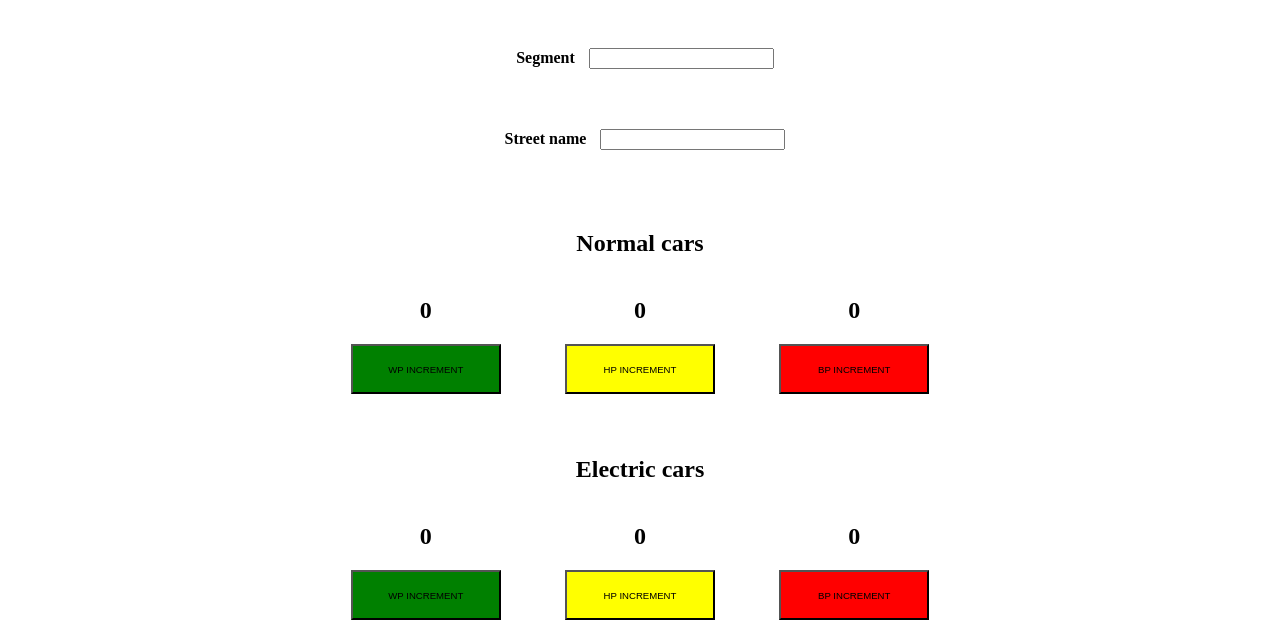
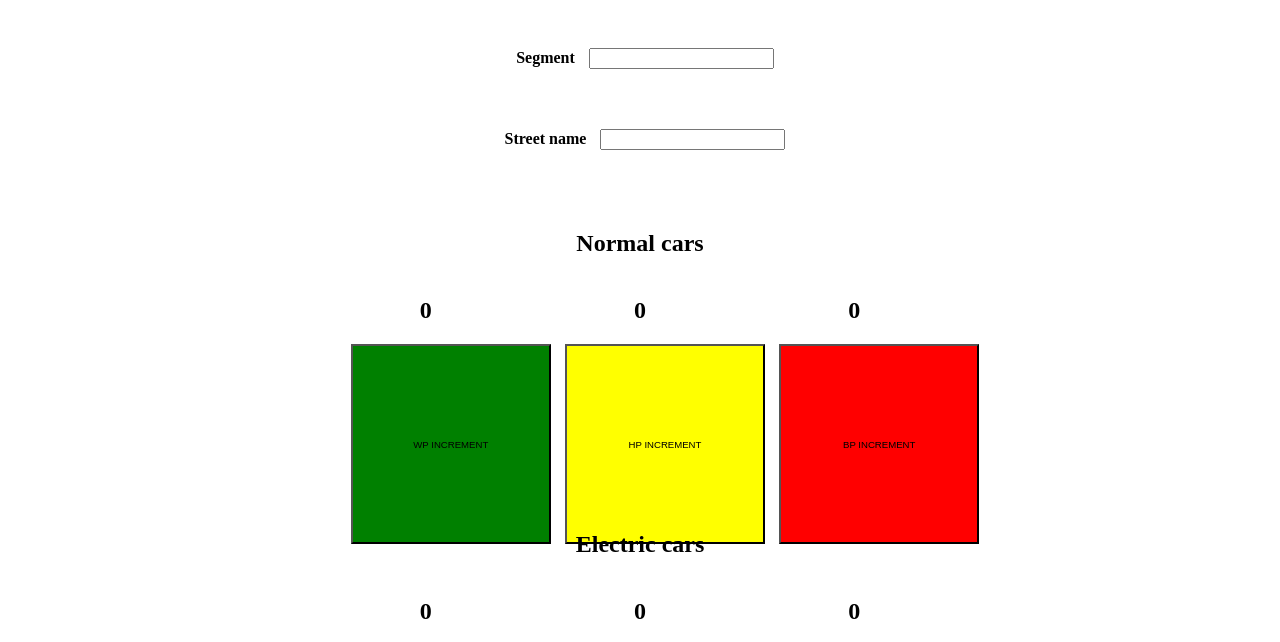
Before and after one commit to Gygel/CarCounter, a plain HTML site: page index.html in a window 1280 px wide. Shown: the part 88-730 px from the top of the page. Drawn offline with Linux system fonts and the light colour scheme.

Commit message:
Update style.css

```diff
--- a/style.css
+++ b/style.css
@@ -41,8 +41,8 @@ padding: 30px;
 
 .button-general{
     cursor: pointer;
-    height:50px;
-    width: 150px;
+    height:200px;
+    width: 200px;
     font-size: 60% ;
 }
 
```
